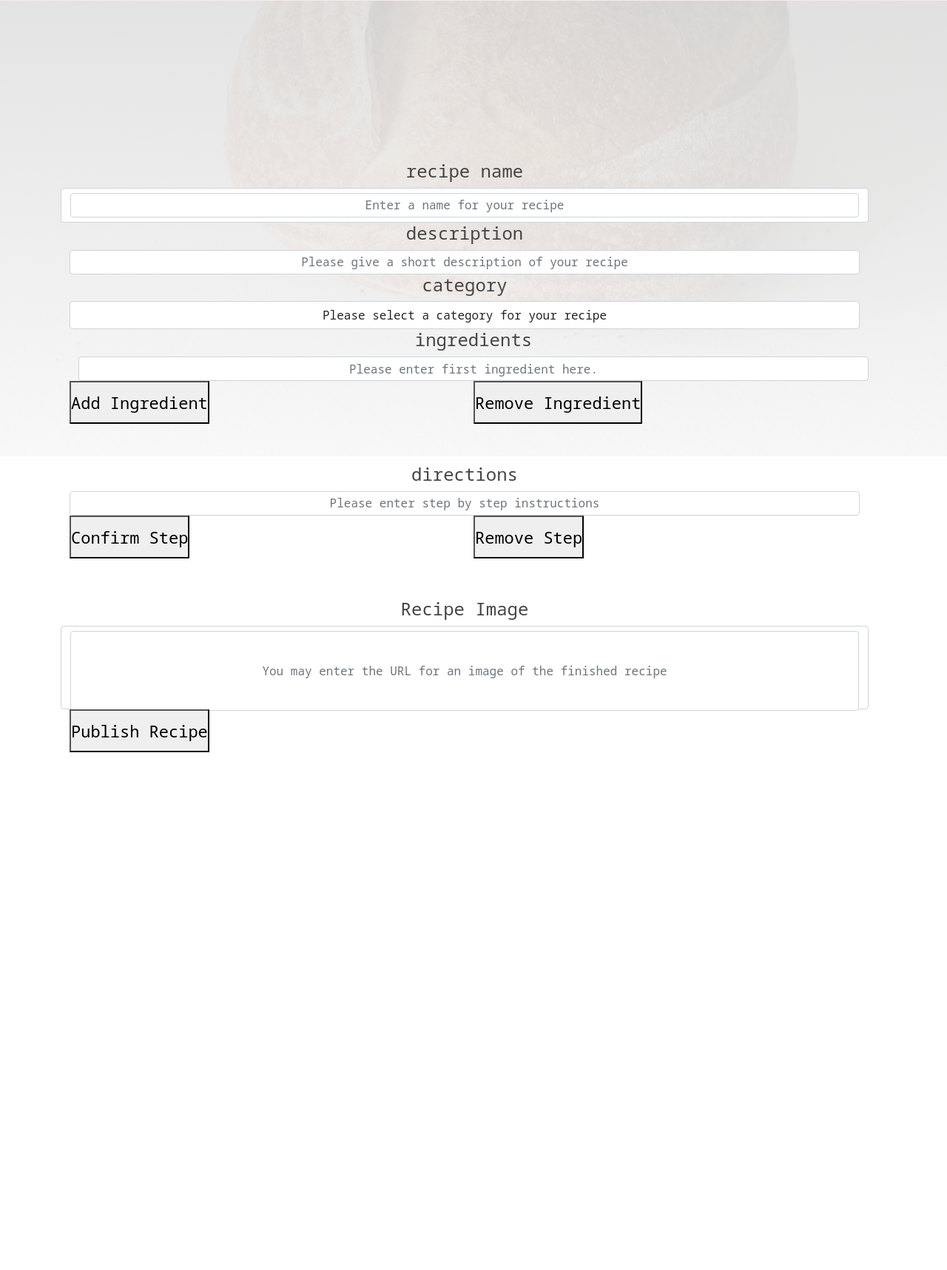
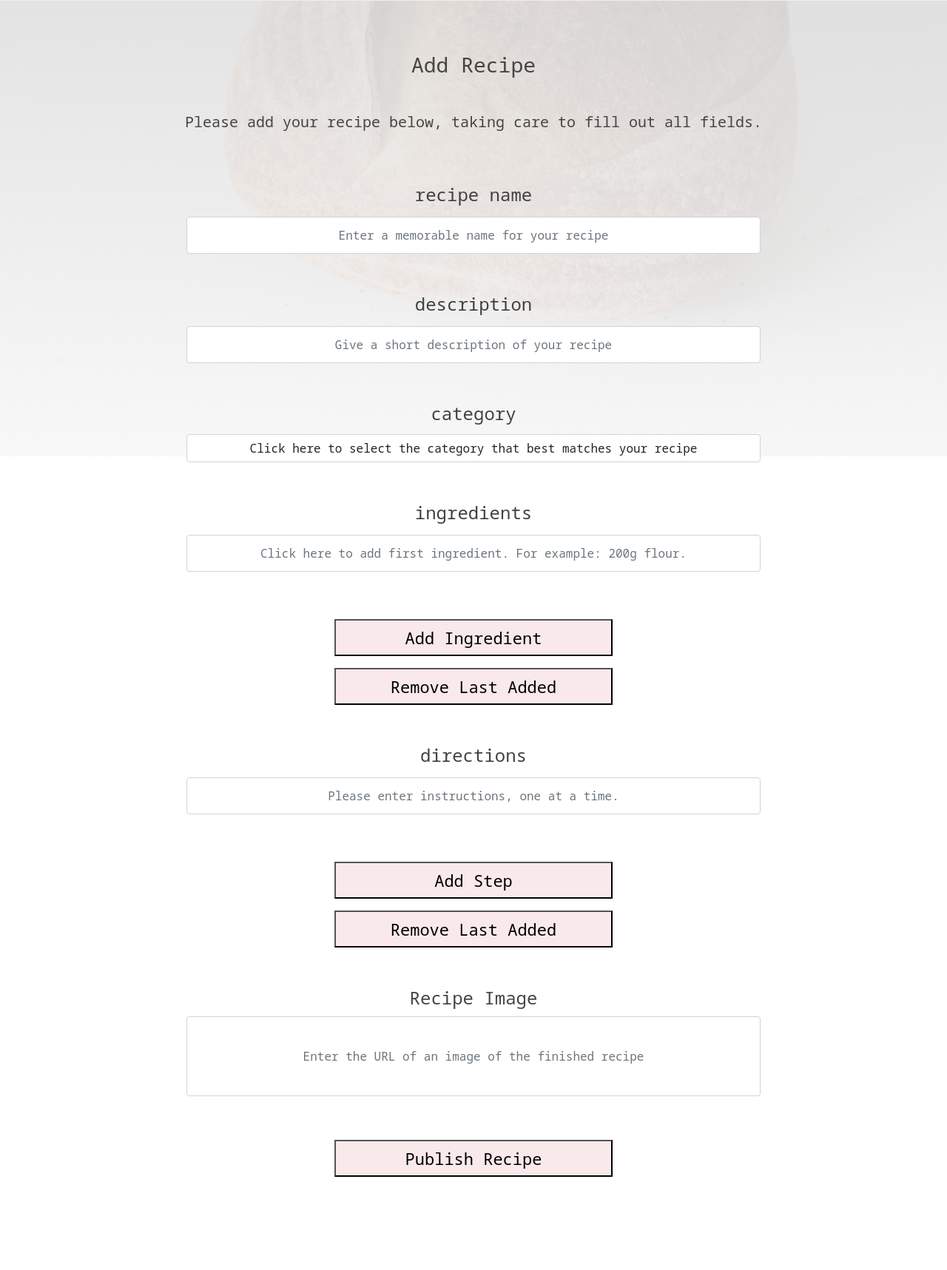
Before and after one commit to thomasmcquillan/the-bakers-crumbs, a Flask app: page /add_recipe in a window 1280 px wide. Shown: the part 263-1980 px from the top of the page at 74% size. Before the commit the page ends 1280 px from the top, so only its background shows below. Run offline with Flask 2, Linux system fonts and the light colour scheme; data that the repository does not hold is empty; some libraries are stand-ins or nearby versions.

Commit message:
Refactor add recipe page markup and restyle

```diff
--- a/static/css/style.css
+++ b/static/css/style.css
@@ -19,7 +19,7 @@ body {
 }
 
 .page-content {
-    margin: 15rem auto;
+    margin: 7em auto 3rem auto;
 }
 
 /* ============================== Links Styling =============================== */
@@ -64,6 +64,10 @@ a:hover {
 .login-page-msg {
     text-align: center;
     line-height: 54px;
+}
+
+.tbc-input-label h4 {
+    text-align: center;
 }
 
 /* ============================== Header & Navigation Styling =============================== */
@@ -200,6 +204,29 @@ a:hover {
     padding-left: .8em;
 }
 
+/* form styling */
+
+.add-recipe-row {
+    max-width: 800px;
+    margin-bottom: 54px;
+    padding: 0;
+}
+
+#food-delivery > textarea:placeholder-shown,
+#recipe-directions > textarea:placeholder-shown {
+    background-color:rgb(250, 217, 221);
+    align-content: center;
+    line-height: 38px;
+}
+
+/* #food-delivery > input > textarea {
+    display: flex;
+    flex-direction: row;
+    color: pink;
+    align-items: center;
+    text-justify: center;
+} */
+
 /* =========================== Button & Inputs etc =========================== */
 
 .btn {
@@ -222,8 +249,9 @@ a:hover {
 .tbc-button {
     display: flex;
     line-height: 54px;
-            margin-bottom: 54px;
+    /* margin-bottom: 54px; */
     align-items: center;
+    background-color:rgb(249, 233, 235);
 }
 
 .tbc-input-label {
@@ -233,17 +261,29 @@ a:hover {
     margin: auto;
     padding-bottom: .3em;
     font-size: .8em;
-            color: grey;
+    color: rgb(66, 66, 66);
     margin: auto;
 }
 
 input {
-    display: block;
+    display: flex;
+    justify-self: center;
     text-align: center;
     line-height: 54px;
     height: 33px;
     padding: 0;
     margin: auto;
+}
+
+.tbc-input input,
+.tbc-button {
+    margin-top: 2px;
+    display: flex;
+    width: 100%;
+    height: 50px;
+    line-height: 54px;
+    /* margin-bottom: 54px; */
+    align-items: center;
 }
 
 /* ============================== Homepage Styling =============================== */
@@ -351,6 +391,10 @@ input {
 .recipe-directions li {
     list-style-type: disc;
 }
+
+/* ======================= Add / Edit Recipe Pages ============================== */
+
+
 
 /* ======================= Login & Register Pages =============================== */
 
@@ -486,6 +530,10 @@ input {
         margin-top: 0;
     }
 
+    .page-content {
+        margin: 13em auto 3rem auto;
+    }
+
     .recipe-card {
         background: repeating-linear-gradient(rgb(245, 245, 245), rgb(245, 245, 245) 50px,#74aac9 51px, #74aac9 53px, rgb(245, 245, 245) 54px);
     }
--- a/static/js/script.js
+++ b/static/js/script.js
@@ -33,13 +33,13 @@ addIngredient.onclick = function(){
     addFoodstuff.setAttribute('minlength', '3');
     addFoodstuff.setAttribute('style', 'height:54px');
     addFoodstuff.setAttribute('required', 'true');
-    addFoodstuff.setAttribute('placeholder', 'Add any further ingredients');
+    addFoodstuff.setAttribute('placeholder', 'Next ingredient goes here');
         foodDelivery.appendChild(addFoodstuff);
 };
 
 delIngredient.onclick = function(){
     var ingredient_fields = document.getElementsByClassName('ingredient-list');
-    if(ingredient_fields.length > 1) {
+    if(ingredient_fields.length > 0) {
         foodDelivery.removeChild(ingredient_fields[(ingredient_fields.length) - 1]);
     }
 };
@@ -47,7 +47,7 @@ delIngredient.onclick = function(){
 /**Below is the functionality for adding additional cooking step fields to the add_recipe page */
 var nextStepButton = document.getElementById('add-step-button');
 var removeStepButton = document.getElementById('remove-step-button');
-var recipeDirectionsDiv = document.getElementById('recipe-directions-section');
+var recipeDirectionsDiv = document.getElementById('recipe-directions');
 
  // Function to add further textarea fields for cooking instructions when
  // button is clicked to enter an instruction.
@@ -61,7 +61,7 @@ nextStepButton.onclick = function(){
     addStepButton.setAttribute('style', 'height:54px');
     addStepButton.setAttribute('minlength', '3');
     addStepButton.setAttribute('required', 'true');
-    addStepButton.setAttribute('placeholder', 'Click here to add another step.');
+    addStepButton.setAttribute('placeholder', 'Add next step here.');
     recipeDirectionsDiv.appendChild(addStepButton);
 };
 
--- a/templates/add_recipe.html
+++ b/templates/add_recipe.html
@@ -1,21 +1,24 @@
 {% extends 'base.html' %}
 {% block content %}
 
-<div class="container-lg page-content justify-content-center">
-    <form class="row" method="POST" action="{{ url_for('add_recipe') }}">
+<div class="row">
+    <h3 class="text-center my-5">Add Recipe</h3>
+    <h5 class="text-center mb-5">Please add your recipe below, taking care to fill out all fields.</h5>
+</div>
+<form class="row justify-content-center mt-4" method="POST" action="{{ url_for('add_recipe') }}">
     <div class="add-recipe-row row">
-            <h4 class="text-center">recipe name</h4>
-            <div class="tbc-input form-control">
+        <label for="username" class="tbc-input-label"><h4>recipe name</h4></label>
+        <div class="tbc-input">
             <!-- Python takes 'name' key to pull data from the form and place it into the MongoDB database. -->
             <input required type="text"
-                        class="form-control tbc-input"
+                    class="form-control"
                     name="recipe_name"
-                        placeholder="Enter a name for your recipe"
+                    placeholder="Enter a memorable name for your recipe"
                     maxlength="50"/>
         </div>
     </div>
     <div class="add-recipe-row row">
-            <h4 class="text-center">description</h4>
+        <label for="description" class="tbc-input-label"><h4>description</h4></label>
         <!-- Python takes 'name' key to pull data from the form and place it into the MongoDB database. -->
         <div class="tbc-input">
             <input required
@@ -23,82 +26,83 @@
                 name="description"
                 type="text"
                 class="form-control col"
-                    placeholder="Please give a short description of your recipe"
+                placeholder="Give a short description of your recipe"
                 maxlength="120"/>
         </div>
     </div>
     <div class="add-recipe-row row">
-            <h4 class="text-center">category</h4>
+        <label for="category" class="tbc-input-label"><h4>category</h4></label>
         <div class="justify-items-center">
             <!-- Python takes 'name' key to pull data from the form and place it into the MongoDB database. -->
             <select name="category_name" class="form-control" required>
-                    <option class="text-center" selected disabled>Please select a category for your recipe</option>
+                <option class="text-center" selected disabled>Click here to select the category that best matches your recipe</option>
                 {% for category in categories %}
                 <option class="text-center" value="{{category.category_name}}">{{ category.category_name }}</option>
                 {% endfor %}
             </select>
         </div>
     </div>
-        <div class="add-recipe-row row mx-auto">
-            <h4 class="text-center">ingredients</h4>
-            <div class="tbc-input" id="food-delivery">
+    <div class="add-recipe-row row">
+        <label for="ingredients" class="tbc-input-label"><h4>ingredients</h4></label>
+        <div id="food-delivery" class="tbc-input">
             <!-- Extra input fields added by custom js script will appear below this one -->
             <input required
                     name="ingredients"
                     type="text"
-                        class="form-control col"
-                        placeholder="Please enter first ingredient here."
+                    class="ingredients-list form-control mb-2"
+                    placeholder="Click here to add first ingredient. For example: 200g flour."
                     minlength="3">
-                <div class="food-basket"></div>
         </div>
     </div>
     <div class="add-recipe-row row">
-            <span class="col mr-auto">
-                <button type="button" id="add-ingredient-btn" class="blue-button tbc-button justify-content-center">Add Ingredient</button>
-            </span>
-            <span class="col ml-auto">
-                <button type="button" id="del-ingredient-btn" class="blue-button tbc-button justify-content-center">Remove Ingredient</button>
-            </span>
+        <div class="col-6 mx-auto">
+            <button type="button" id="add-ingredient-btn" class="blue-button tbc-button mb-3 justify-content-center">Add Ingredient</button>
+            <button type="button" id="del-ingredient-btn" class="blue-button tbc-button justify-content-center">Remove Last Added</button>
+        </div>
     </div>
     <!-- Recipe Directions -->
     <div class="add-recipe-row row">
-            <h4 class="text-center">directions</h4>
-            <div id="recipe-directions-section">
+        <label for="directions" class="tbc-input-label"><h4>directions</h4></label>
+        <div id="recipe-directions" class="tbc-input">
             <!-- Python takes 'name' key to pull data from the form and place it into the MongoDB database. -->
-                <input id="recipe-directions" name="directions" class="recipe-directions tbc-textarea text-center form-control validate" type="text" minlength="20" maxlength="5000" placeholder="Please enter step by step instructions" required/>
+            <input  name="directions"
+                    type="text"
+                    id="recipe-directions"
+                    class="form-control mb-2"
+                    minlength="15"
+                    maxlength="3000"
+                    placeholder="Please enter instructions, one at a time."
+                    minlength="3"
+                    required>
         </div>
     </div>
+
     <div class="add-recipe-row row">
-            <span class="col">
-                <button type="button" id="add-step-button" class="directions tbc-button blue-button justify-content-center">Confirm Step</button>
-            </span>
-            <span class="col">
-                <button type="button" id="remove-step-button" class="tbc-button blue-button justify-content-center">Remove Step</button>
-            </span>
-            <div class="next-steps"></div>
+        <div class="col-6 mx-auto">
+            <button type="button" id="add-step-button" class="blue-button tbc-button mb-3 justify-content-center">Add Step</button>
+            <button type="button" id="remove-step-button" class="blue-button tbc-button justify-content-center">Remove Last Added</button>
+        </div>
     </div>
     <!-- Recipe Image URL -->
     <div class="add-recipe-row row">
         <h4 class="text-center">Recipe Image</h4>
-            <div class="tbc-input form-control" style="height:113px">
+        <div class="tbc-input" style="height:113px">
             <!-- Python takes 'name' key to pull data from the form and place it into the MongoDB database. -->
             <input id="image_url"
                     name="image_url"
                     type="text"
-                    class="form-control validate"
-                    placeholder="You may enter the URL for an image of the finished recipe"
+                    class="form-control"
+                    placeholder="Enter the URL of an image of the finished recipe"
+                    title="Images hosted on GoogleDrive, Cloudinary, Flickr etc work fine. Right-click the image and copy the image-address then paste link here."
                     style="height:108px"/>
         </div>
     </div>
     <!-- Submit Recipe Button -->
-        <div class="add-recipe-row row">
-            <div class="col-4 justify-content-center">
-                <button class="submit tbc-button justify-content-center blue-button">
-                    Publish Recipe
-                </button>
+    <div class="add-recipe-row row pb-4">
+        <div class="col-6 mx-auto">
+            <button type="button" class="submit blue-button tbc-button justify-content-center">Publish Recipe</button>
         </div>
     </div>
 </form>
-</div>
 
 {% endblock %}
--- a/templates/login.html
+++ b/templates/login.html
@@ -48,7 +48,7 @@
         <a href="{{ url_for('register') }}" class="tbc-button btn my-5">
             <br><strong>Register here<br></strong></a>
         <p class="login-page-msg">
-            Registration is easy and allows you to begin sharing your
+            Registration is and easy and allows you to begin sharing your
             favourite recipes with <span class="pink-text">the baker's crumbs</span> community.
         </p>
     </div>
```
Lines whose indentation alone changed are shown as unchanged.
